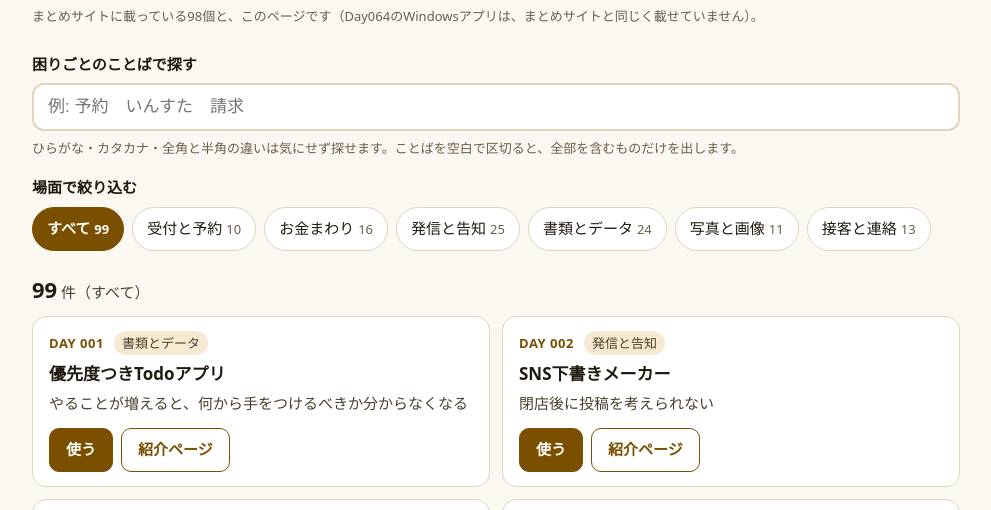
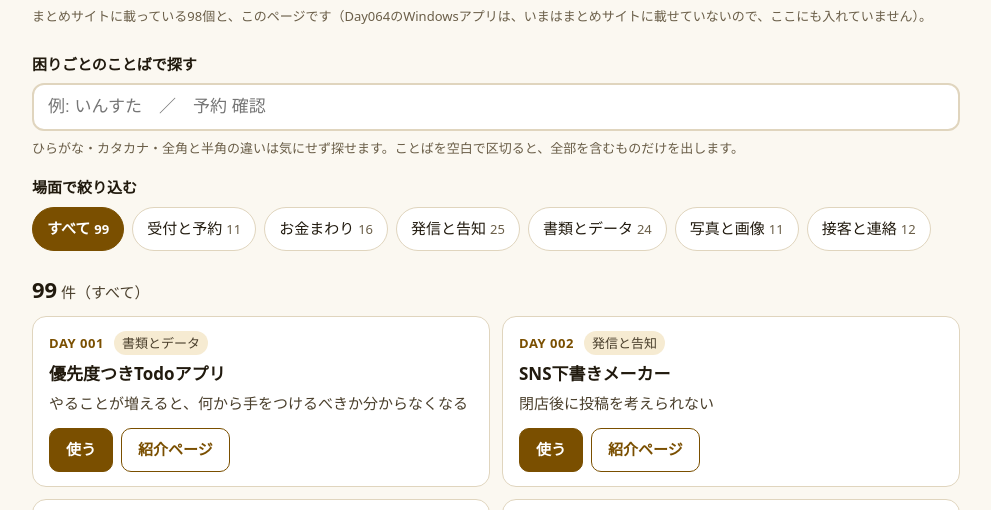
Before and after one commit to nncf123nncf-oss/dougu-sagashi, a plain HTML site: page index.html in a window 1280 px wide. Shown: the part 220-730 px from the top of the page, without its empty margins (144-1135 px from the left). Drawn offline with Linux system fonts and the light colour scheme.

Commit message:
レビュー①の反映（記号の取り除きを文字と数字以外すべてに・入力欄の例・Day096を受付と予約へ・変換中は絞り込まない・Day064の注記）
Co-Authored-By: Claude Opus 5.5 <noreply@anthropic.com>

```diff
--- a/index.html
+++ b/index.html
@@ -75,7 +75,7 @@ h1{margin:4px 0 0;font-size:clamp(26px,6vw,34px);line-height:1.35}
 
   <div class="find">
     <label for="q">困りごとのことばで探す</label>
-    <input class="search" id="q" type="search" inputmode="search" autocomplete="off" enterkeyhint="search" placeholder="例: 予約　いんすた　請求">
+    <input class="search" id="q" type="search" inputmode="search" autocomplete="off" enterkeyhint="search" placeholder="例: いんすた　／　予約 確認">
     <p class="hint">ひらがな・カタカナ・全角と半角の違いは気にせず探せます。ことばを空白で区切ると、全部を含むものだけを出します。</p>
   </div>
 
@@ -200,7 +200,7 @@ const TOOLS=[[1,"優先度つきTodoアプリ","やることが増えると、
 [93,"立て替えた分の確認リンク","立て替えたお金を請求し忘れていた",1,"https://nncf123nncf-oss.github.io/tatekae-check-link/"],
 [94,"お客さまの声の掲載OKリンク","感想を載せていいか聞けずに眠っている",2,"https://nncf123nncf-oss.github.io/koe-ok-link/"],
 [95,"写真つき手順カード","パートさんに同じ手順を何度も説明している",3,"https://nncf123nncf-oss.github.io/tejun-card/"],
-[96,"電話の聞き漏れチェック","電話を切ってから聞き忘れに気づく",5,"https://nncf123nncf-oss.github.io/denwa-check/"],
+[96,"電話の聞き漏れチェック","電話を切ってから聞き忘れに気づく",0,"https://nncf123nncf-oss.github.io/denwa-check/"],
 [97,"受付の名簿チェック","受付で名前を探すのに手間取る",0,"https://nncf123nncf-oss.github.io/uketsuke-check/"],
 [98,"外国人のお客さまへのゆびさしカード","外国人のお客さまに身ぶりで説明している",5,"https://nncf123nncf-oss.github.io/yubisashi-card/"],
 [99,"年末棚卸しの二人合算","2人の棚卸しで二重と抜けに気づけない",3,"https://nncf123nncf-oss.github.io/tanaoroshi-futari/"],
@@ -214,7 +214,8 @@ const TOOLS=[[1,"優先度つきTodoアプリ","やることが増えると、
   var current = -1; // -1 = すべて
 
   // 比べる前にそろえる: 全角半角(NFKC)→小文字→カタカナをひらがな→空白と記号を取る
-  var STRIP = /[\s　「」『』（）()【】\[\]、。，．,.・･!！?？:：;；"“”'‘’〜~\-－―_／\/]/g;
+  // 文字と数字以外（空白・カギ括弧・句読点・⇄・→ など）はすべて取る
+  var STRIP = /[^\p{L}\p{N}]/gu;
   function norm(s){
     s = String(s == null ? "" : s);
     if (s.normalize) s = s.normalize("NFKC");
@@ -233,7 +234,7 @@ const TOOLS=[[1,"優先度つきTodoアプリ","やることが増えると、
   });
 
   $("total").textContent = String(items.length);
-  $("totalNote").textContent = "まとめサイトに載っている" + SITE_COUNT + "個と、このページです（Day064のWindowsアプリは、まとめサイトと同じく載せていません）。";
+  $("totalNote").textContent = "まとめサイトに載っている" + SITE_COUNT + "個と、このページです（Day064のWindowsアプリは、いまはまとめサイトに載せていないので、ここにも入れていません）。";
 
   function pad(n){ return ("00" + n).slice(-3); }
   function chip(label, idx, n){
@@ -294,7 +295,8 @@ const TOOLS=[[1,"優先度つきTodoアプリ","やることが増えると、
     empty.hidden = hits.length !== 0;
   }
 
-  q.addEventListener("input", render);
+  q.addEventListener("input", function(e){ if (e.isComposing) return; render(); });
+  q.addEventListener("compositionend", render);
   q.addEventListener("keydown", function(e){ if (e.key === "Enter") q.blur(); });
   $("reset").addEventListener("click", function(){ q.value = ""; current = -1; render(); q.focus(); });
   render();
```
